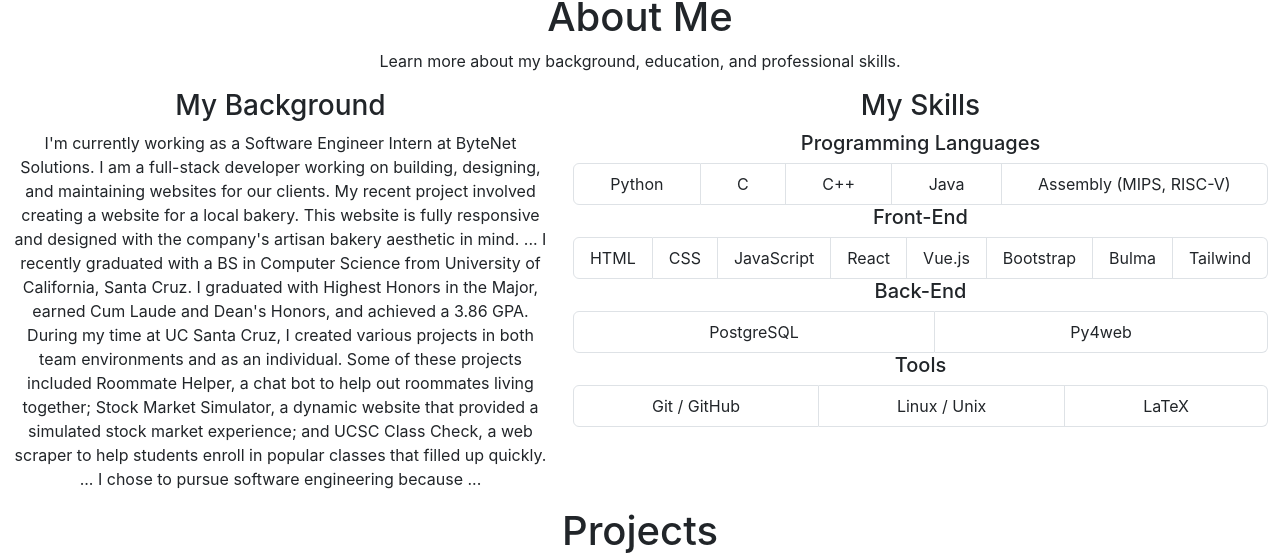
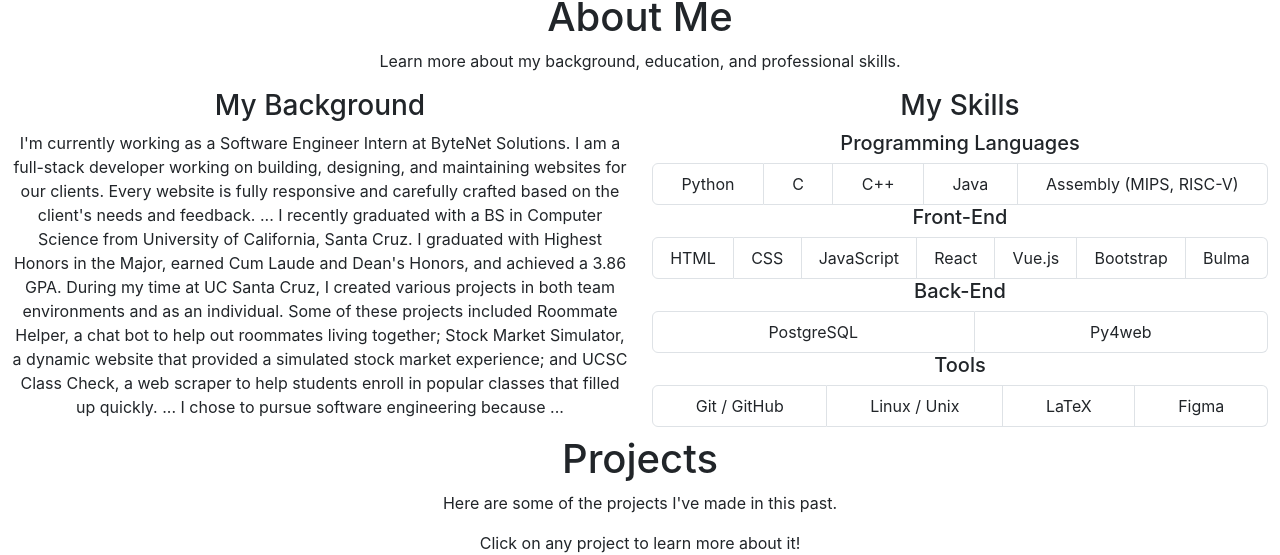
Before and after one commit to ryanchowdev/ryanchowdev-portfolio, a React (Create React App) app: page / in a window 1280 px wide. Shown: the part 999-1554 px from the top of the page. Built offline with nearby package versions, Linux system fonts and the light colour scheme.

Commit message:
Updated about page

```diff
--- a/src/About.js
+++ b/src/About.js
@@ -23,7 +23,6 @@ const skills = [
       "Vue.js",
       "Bootstrap",
       "Bulma",
-      "Tailwind",
     ]
   },
   {
@@ -41,6 +40,7 @@ const skills = [
       "Git / GitHub",
       "Linux / Unix",
       "LaTeX",
+      "Figma",
     ]
   },
 ];
@@ -58,8 +58,7 @@ function About () {
               <p>
                 I'm currently working as a Software Engineer Intern at ByteNet Solutions.
                 I am a full-stack developer working on building, designing, and maintaining websites for our clients.
-                My recent project involved creating a website for a local bakery. This website is fully responsive
-                  and designed with the company's artisan bakery aesthetic in mind.
+                Every website is fully responsive and carefully crafted based on the client's needs and feedback.
                 ...
                 I recently graduated with a BS in Computer Science from University of California, Santa Cruz.
                 I graduated with Highest Honors in the Major, earned Cum Laude and Dean's Honors, and achieved a 3.86 GPA.
```
